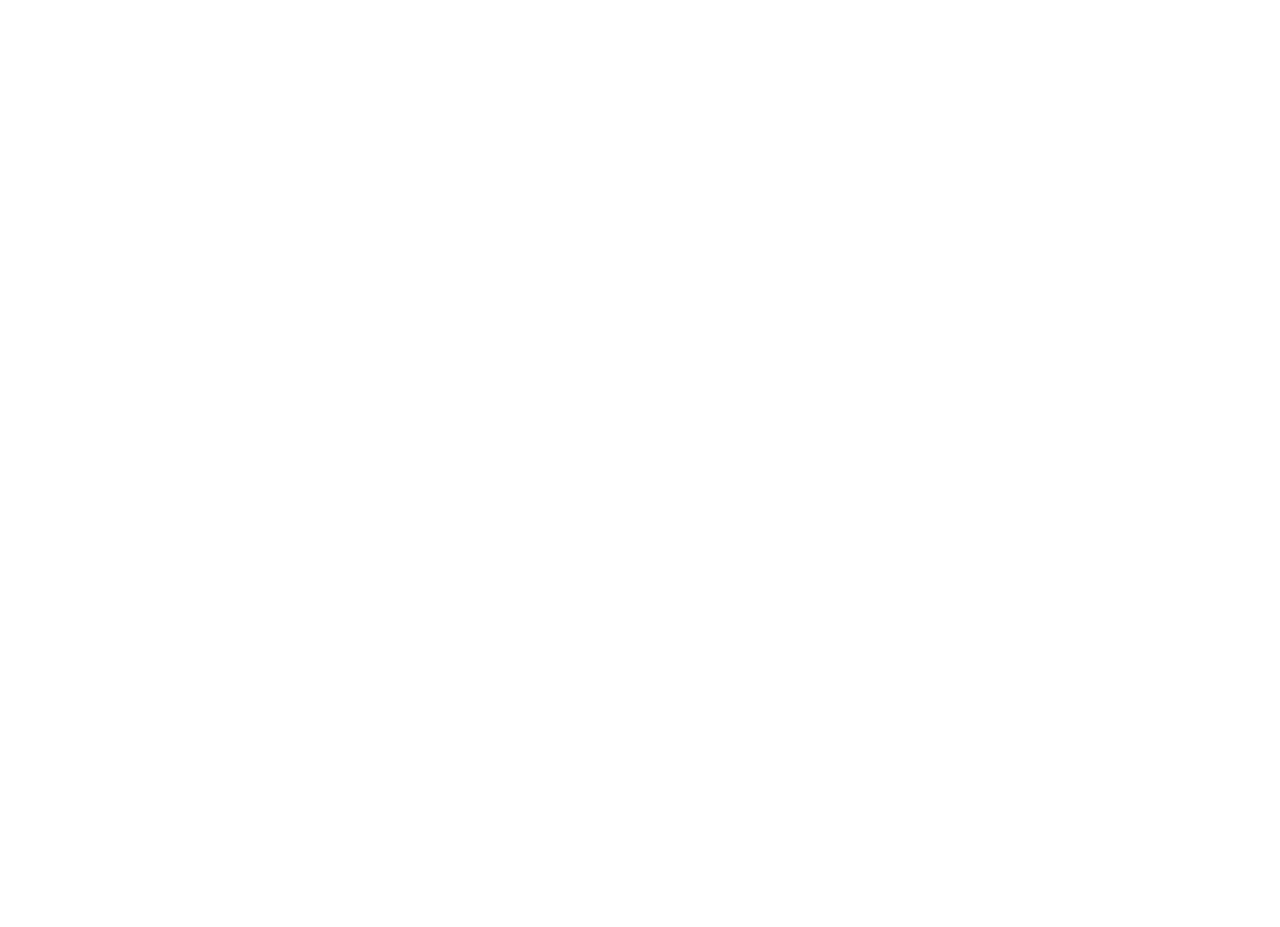
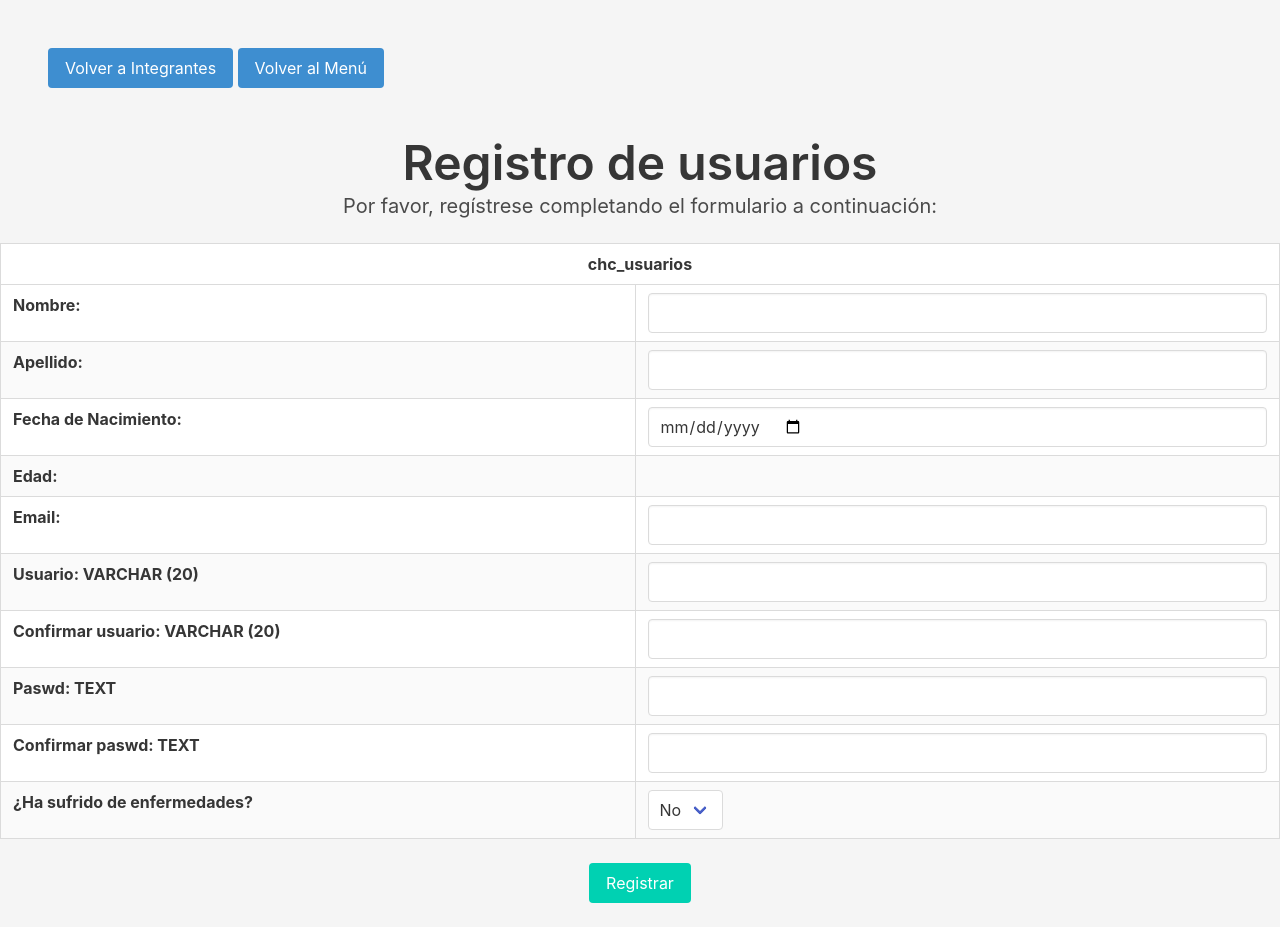
Before and after one commit to JuanDavidSaavedra/Taller5, a plain HTML site: page usuarios.html in a window 1280 px wide. Before the commit the page ends 800 px from the top, so only its background shows below. Drawn offline with nearby package versions, Linux system fonts and the light colour scheme.

Commit message:
Add files via upload

```diff
--- a/usuarios.html
+++ b/usuarios.html
@@ -0,0 +1,123 @@
+<!DOCTYPE html>
+<html>
+<head>
+  <meta charset="utf-8">
+  <meta name="viewport" content="width=device-width, initial-scale=1.0">
+  <title>Registro de usuarios</title>
+  <link rel="stylesheet" href="https://cdn.jsdelivr.net/npm/bulma@0.9.4/css/bulma.min.css">
+</head>
+<body class="has-background-light">
+        <section class="section">
+            <input type="button" onclick="location.href='./integrantes.html'" value="Volver a Integrantes" class="button is-info">
+            <input type="button" onclick="location.href='./index.html'" value="Volver al Menú" class="button is-info">
+        </section>
+      </div>
+      <form id="userForm"> <!-- Añadida la ID al formulario -->
+      <h1 class="title is-1 has-text-centered"><strong>Registro de usuarios</strong></h1> <!-- Negrilla añadida -->
+      <p class="subtitle has-text-centered">Por favor, regístrese completando el formulario a continuación:</p>
+      <table class="table is-bordered is-striped is-hoverable is-fullwidth">
+        <thead>
+          <tr>
+            <th colspan="3" class="has-text-centered"><strong>chc_usuarios</strong></th> <!-- Negrilla añadida -->
+          </tr>
+        </thead>
+        <tbody>
+          <tr>
+            <td><strong>Nombre:</strong></td> <!-- Negrilla añadida -->
+            <td colspan="2"><input type="text" class="input" maxlength="25"></td>
+          </tr>
+          <tr>
+            <td><strong>Apellido:</strong></td> <!-- Negrilla añadida -->
+            <td colspan="2"><input type="text" class="input" maxlength="25"></td>
+          </tr>
+          <tr>
+            <td><strong>Fecha de Nacimiento:</strong></td> <!-- Negrilla añadida -->
+            <td colspan="2"><input type="date" class="input" id="fechaNacimiento" onchange="calcularEdad()" required></td>
+          </tr>
+          <tr>
+            <td><strong>Edad:</strong></td> <!-- Negrilla añadida -->
+            <td colspan="2"><span id="edad"></span></td>
+          </tr>
+          <tr>
+            <td><strong>Email:</strong></td> <!-- Negrilla añadida -->
+            <td colspan="2"><input type="email" class="input" maxlength="120"></td>
+          </tr>
+          <tr>
+            <td><strong>Usuario: VARCHAR (20)</strong></td> <!-- Negrilla añadida -->
+            <td colspan="2"><input type="text" class="input" maxlength="20" minlength="10" pattern="[a-zA-Z0-9\s]+"></td>
+          </tr>
+          <tr>
+            <td><strong>Confirmar usuario: VARCHAR (20)</strong></td> <!-- Negrilla añadida -->
+            <td colspan="2"><input type="text" class="input" maxlength="20" minlength="10" pattern="[a-zA-Z0-9\s]+"></td>
+          </tr>
+          <tr>
+            <td><strong>Paswd: TEXT</strong></td> <!-- Negrilla añadida -->
+            <td colspan="2"><input type="password" class="input" maxlength="20" minlength="15"></td>
+          </tr>
+          <tr>
+            <td><strong>Confirmar paswd: TEXT</strong></td> <!-- Negrilla añadida -->
+            <td colspan="2"><input type="password" class="input" maxlength="20" minlength="15"></td>
+          </tr>
+          <tr>
+            <td><strong>¿Ha sufrido de enfermedades?</strong></td> <!-- Negrilla añadida -->
+            <td colspan="2">
+              <div class="select">
+                <select id="enfermedadesSelect" onchange="toggleEnfermedades()">
+                  <option value="no">No</option>
+                  <option value="si">Sí</option>
+                </select>
+              </div>
+            </td>
+          </tr>
+          <tr id="enfermedadesDiv" style="display: none;">
+            <td colspan="3">
+              <input type="text" class="input" id="enfermedades" placeholder="Especifique las enfermedades">
+            </td>
+          </tr>
+
+        </tbody>
+      </table>
+      <div class="field is-grouped is-grouped-centered">
+        <p class="control">
+          <button type="submit" class="button is-primary">Registrar</button>
+        </p>
+      </div>
+    </form>
+<br>
+
+  <script>
+     function calcularEdad() {
+      var fechaNacimiento = new Date(document.getElementById("fechaNacimiento").value);
+      var hoy = new Date();
+      var edad = hoy.getFullYear() - fechaNacimiento.getFullYear();
+      var mes = hoy.getMonth() - fechaNacimiento.getMonth();
+      if (mes < 0 || (mes === 0 && hoy.getDate() < fechaNacimiento.getDate())) {
+        edad--;
+      }
+      document.getElementById("edad").innerText = edad + " años";
+    }
+
+    function toggleEnfermedades() {
+      var select = document.getElementById("enfermedadesSelect");
+      var enfermedadesDiv = document.getElementById("enfermedadesDiv");
+      if (select.value === "si") {
+        enfermedadesDiv.style.display = "table-row";
+      } else {
+        enfermedadesDiv.style.display = "none";
+      }
+    }
+
+    // Agrega aquí la validación de contraseña y cualquier otra validación necesaria en JavaScript
+
+    // Ejemplo de validación de contraseña
+    document.getElementById("userForm").addEventListener("submit", function(event) {
+      var contrasena = document.getElementById("contrasena").value;
+      var confirmarContrasena = document.getElementById("confirmarContrasena").value;
+      if (contrasena !== confirmarContrasena) {
+        alert("Las contraseñas no coinciden");
+        event.preventDefault(); // Evita que el formulario se envíe si las contraseñas no coinciden
+      }
+    });
+  </script>
+</body>
+</html>
```
Also changed, not shown: grillasJquery.html (+1 -0 lines), index.html (+2 -4 lines).
